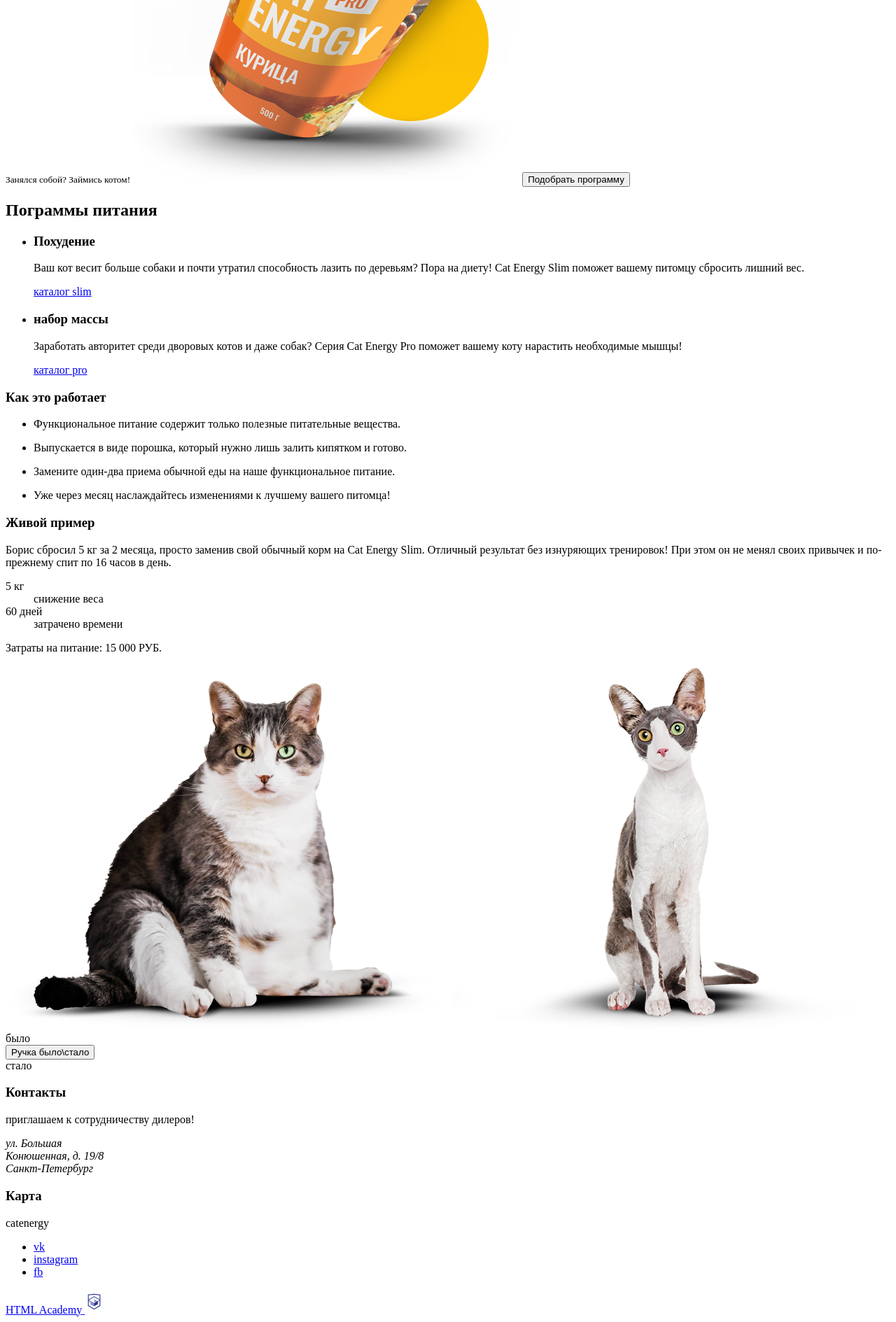
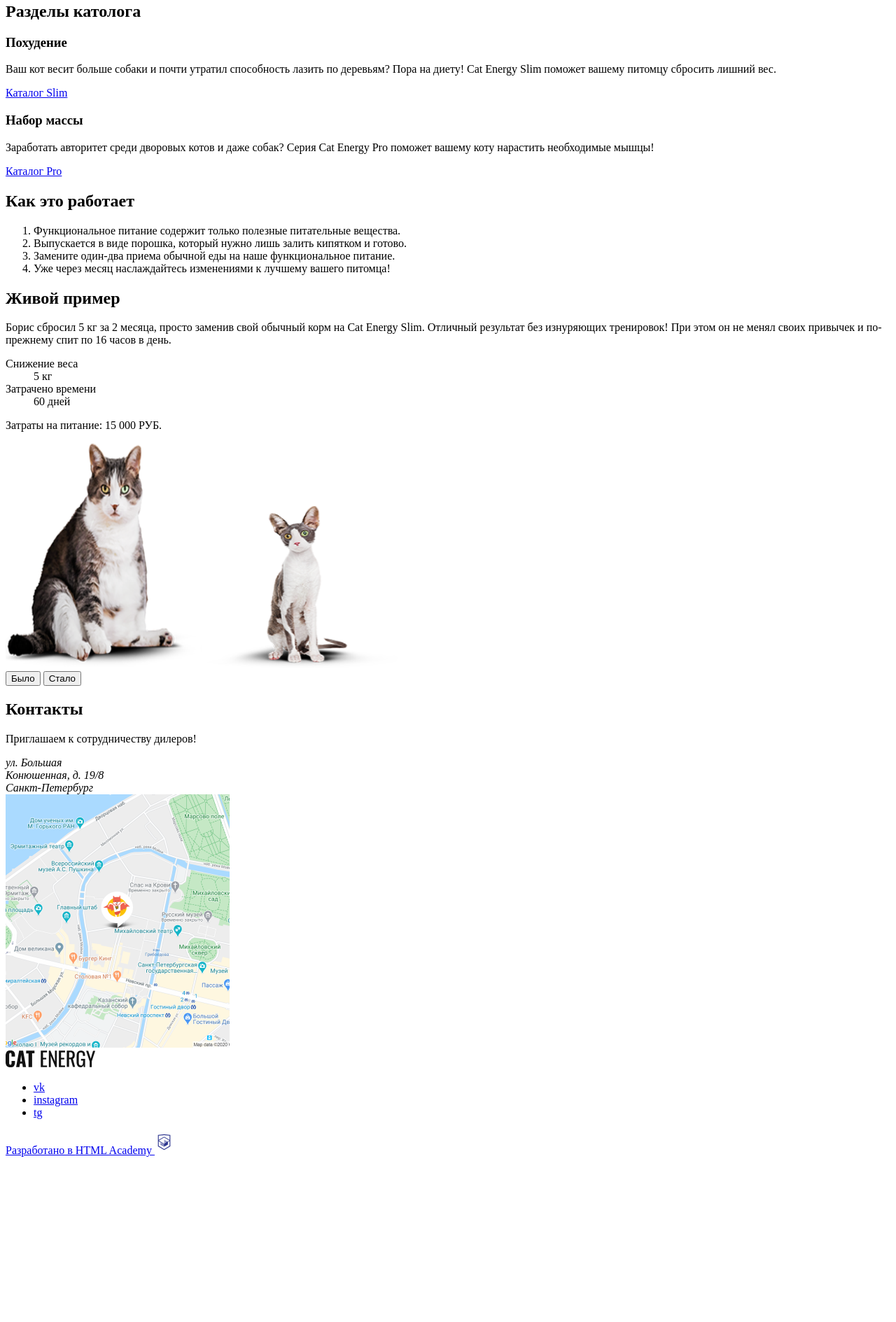
Before and after one commit to Androden/cat-enegy, a website: page source/index.html in a window 1280 px wide. Shown: the part 508-2397 px from the top of the page at 70% size. After the commit the page ends 2169 px from the top, so only its background shows below. Drawn offline with Linux system fonts and the light colour scheme.

Commit message:
layout-academy-(edit)

```diff
--- a/source/index.html
+++ b/source/index.html
@@ -6,143 +6,136 @@
   </head>
   <body class="page__body">
 
-    <header class="page__header">
-      <div class="header__logo">
-        <img class="logo__img--mobile logo__img--tablet logo__img--desktop" src="img/logo/logo-desktop.svg" alt="Логотип" width="60" height="50">
-        <p class="logo__slogan"><span class="logo__slogan--bold">cat</span>energy</p>
-      </div>
-      <nav class="main__nav">
-        <ul class="nav__list">
-          <li class="nav__item">
-            <a href="#" class="nav__link nav__item--active">Главная</a>
+    <header class="page__header page-header">
+
+      <nav class="page-header__nav">
+
+        <a class="logo page-header__logo">
+          <img class="logo__image" src="img/logo/logo-image.svg" alt="Cat Energy" width="34" height="38">
+          <img class="logo__sign" src="img/logo/logo-sign.svg" alt="" width="101" height="19">
+        </a>
+
+        <button class="page-header__toggler" type="button">
+          <span class="visually-hidden">Открыть меню</span>
+        </button>
+
+        <ul class="page-header__menu site-menu">
+          <li class="site-menu__item site-menu__item--active">
+            <a class="site-menu__link">Главная</a>
           </li>
-          <li class="nav__item">
-            <a href="catalog.html" class="nav__link">Каталог продукции</a>
+          <li class="site-menu__item">
+            <a href="./catalog.html" class="site-menu__link">Каталог продукции</a>
           </li>
-          <li class="nav__item">
-            <a href="form.html" class="nav__link">Подбор программы</a>
+          <li class="site-menu__item">
+            <a href="./form.html" class="site-menu__link">Подбор программы</a>
           </li>
         </ul>
+
       </nav>
-      <button class="main__button-toggle" type="button"><span class="visually-hidden">Открыть меню</span></button>
+
     </header>
 
-    <main class="page__main">
+    <main class="page__main page-main">
 
-      <section class="promo">
+      <header class="page-main__header promo">
         <h1 class="promo__title">Функциональное питание для котов</h1>
-        <small class="promo__slogan">Занялся собой? Займись котом!</small>
-        <img class="promo__img" src="img/content/promo-img.png" alt="Кошачий бич-пакет">
-        <button class="button promo__button" type="button">Подобрать программу</button>
+        <p class="promo__text">Занялся собой? Займись котом!</p>
+        <img class="promo__img" src="img/content/promo-img.png" alt="Банка куриного корма Cat Energy Pro на 500 грамм" width="280" height="270">
+        <a class="button promo__button" href="./form.html">Подобрать программу</a>
+      </header>
+
+      <section class="page__main__section catalog-section">
+        <h2 class="visually-hidden">Разделы католога</h2>
+
+        <article class="catalog-section__item">
+          <h3 class="catalog-section__title">Похудение</h3>
+          <p class="catalog-section__text">Ваш кот весит больше собаки и почти утратил способность лазить по деревьям? Пора на диету! Cat Energy Slim поможет вашему питомцу сбросить лишний вес.</p>
+          <a class="catalog-section__link" href="#">Каталог Slim</a>
+        </article>
+        <article class="catalog-section__item">
+          <h3 class="catalog-section__title">Набор массы</h3>
+          <p class="catalog-section__text">Заработать авторитет среди дворовых котов и даже собак? Серия Cat Energy Pro поможет вашему коту нарастить необходимые мышцы!</p>
+          <a class="catalog-section__link" href="#">Каталог Pro</a>
+        </article>
       </section>
 
-      <section class="advantages">
-        <h2 class="visually-hidden">Пограммы питания</h2>
-        <ul class="advantages__list">
-          <li class="advantages__item">
-            <div class="advantages__icon advantages__icon--slim"></div>
-            <h3 class="advantages__title">Похудение</h3>
-            <p class="advantages__description">Ваш кот весит больше собаки и почти утратил способность лазить по деревьям? Пора на диету! Cat Energy Slim поможет вашему питомцу сбросить лишний вес.</p>
-            <a class="advantages__link" href="#">каталог slim</a>
+      <section class="page__main__section process">
+        <h2 class="page-main__title">Как это работает</h2>
+
+        <ol class="process__list">
+          <li class="process__item process__item--leaf">
+            Функциональное питание содержит только полезные питательные вещества.
           </li>
-          <li class="advantages__item">
-            <div class="advantages__icon advantages__icon--pro"></div>
-            <h3 class="advantages__title">набор массы</h3>
-            <p class="advantages__description">Заработать авторитет среди дворовых котов и даже собак? Серия Cat Energy Pro поможет вашему коту нарастить необходимые мышцы!</p>
-            <a class="advantages__link" href="#">каталог pro</a>
+          <li class="process__item process__item--tub">
+            Выпускается в виде порошка, который нужно лишь залить кипятком и готово.
           </li>
-        </ul>
+          <li class="process__item process__item--eat">
+            Замените один-два приема обычной еды на наше функциональное питание.
+          </li>
+          <li class="process__item process__item--alarm">
+            Уже через месяц наслаждайтесь изменениями к лучшему вашего питомца!
+          </li>
+        </ol>
       </section>
 
-      <section class="features">
-        <h3 class="features__title">Как это работает</h3>
-        <ul class="features__list">
-          <li class="features__item">
-            <div class="features__icon features__icon--leaf"></div>
-            <p class="features__description">Функциональное питание содержит только полезные питательные вещества.</p>
-          </li>
-          <li class="features__item">
-            <div class="features__icon features__icon--tub"></div>
-            <p class="features__description">Выпускается в виде порошка, который нужно лишь залить кипятком и готово.</p>
-          </li>
-          <li class="features__item">
-            <div class="features__icon features__icon--eat"></div>
-            <p class="features__description">Замените один-два приема обычной еды на наше функциональное питание.</p>
-          </li>
-          <li class="features__item">
-            <div class="features__icon features__icon--alarm"></div>
-            <p class="features__description">Уже через месяц наслаждайтесь изменениями к лучшему вашего питомца!</p>
-          </li>
-        </ul>
-      </section>
-
-      <section class="live-example">
-        <div class="stats">
-          <h3 class="live-example__title">Живой пример</h3>
+      <section class="page__main__section live-example">
+        <h2 class="page-main__title">Живой пример</h2>
         <p class="live-example__text">
           Борис сбросил 5 кг за 2 месяца, просто заменив свой обычный корм на Cat Energy Slim. Отличный результат без изнуряющих тренировок! При этом он не менял своих привычек и по-прежнему спит по 16 часов в день.
         </p>
+
         <dl class="stats__list">
-            <div class="stats__item">
-              <dt class="stats__value">5 кг</dt>
-              <dd class="stats__description">снижение веса</dd>
+          <dt class="stats__title">Снижение веса</dt>
+          <dd class="stats__value">5 кг</dd>
+          <dt class="stats__title">Затрачено времени</dt>
+          <dd class="stats__value">60 дней</dd>
+        </dl>
+
+        <p class="live-example__spending">Затраты на питание: 15 000 РУБ.</p>
+
+        <div class="example__picture">
+          <img class="example__img" src="./img/content/before-mobile.png" alt="Кот до употребления корма: выглядит ленивым, толстым и страшным" width="280" height="322">
+          <img class="example__img" src="./img/content/after-mobile.png" alt="Кот после употребления корма: выглядит молодым, худым и бодрым" width="280" height="232">
         </div>
-            <div class="stats__item">
-              <dt class="stats__value">60 дней</dt>
-              <dd class="stats__description">затрачено времени</dd>
+
+        <div class="live-example__switcher switcher">
+          <button class="switcher-button" type="button">Было</button>
+          <button class="switcher-button" type="button">Стало</button>
         </div>
-          </dl>
-          <p class="live-example__price">Затраты на питание: 15 000 РУБ. </p>
-        </div>
-        <div class="range">
-          <div class="range__picture">
-            <img class="range__img range__img--fat" src="img/content/cat-fat.png" alt="Толстый кот" width="677" height="520">
-            <img class="range__img range__img--skinny" src="img/content/cat-skinny.png" alt="Толстый кот" width="545" height="520">
-          </div>
-          <div class="range__slider">
-            <span class="range__slider-text">было</span>
-            <div class="range__slider-bar">
-              <button class="range__slider-button" type="button"><span class="visually-hidden">Ручка было\стало</span></button>
-            </div>
-            <span class="range__slider-text">стало</span>
-          </div>
-        </div>
+
       </section>
 
-      <section class="contacts">
-        <h3 class="contacts__title">Контакты</h3>
-        <p class="contacts__slogan">приглашаем к сотрудничеству дилеров!</p>
-        <address class="contacts__address">
-          ул. Большая <br> Конюшенная, д. 19/8 <br>Санкт-Петербург
-        </address>
-      </section>
+      <footer class="page-main__footer contacts">
+        <h2 class="visually-hidden">Контакты</h2>
 
-      <section class="map">
-        <h3 class="map__title">Карта</h3>
-      </section>
+        <p class="contacts__title">Приглашаем к сотрудничеству дилеров!</p>
+        <address class="contacts__address">ул. Большая <br> Конюшенная, д. 19/8 <br>Санкт-Петербург</address>
+
+        <img class="contacts__map" src="./img/content/map.png" alt="Карта к нашему офису" width="320" height="362">
+      </footer>
     </main>
 
-    <footer class="page__footer">
-      <div class="footer__logo"><span>cat</span>energy</div>
-      <div class="social">
-        <ul class="social__list">
+    <footer class="page__footer"></footer>
+      <a class="page__footer__logo logo">
+        <img class="logo__img" src="./img/logo/logo-footer.svg" alt="Cat Energy" width="128" height="24">
+      </a>
+
+      <ul class="page__footer__social social">
         <li class="social__item">
-            <a href="#" class="social__link social__link--vk">vk</a>
+          <a class="social__link social__link--vk" href="#" >vk</a>
         </li>
         <li class="social__item">
-            <a href="#" class="social__link social__link--inst">instagram</a>
+          <a class="social__link social__link--inst" href="#" >instagram</a>
         </li>
         <li class="social__item">
-            <a href="#" class="social__link social__link--fb">fb</a>
+          <a class="social__link social__link--tg" href="#" >tg</a>
         </li>
       </ul>
-      </div>
-      <div class="footer__copy">
-        <a href="#" class="footer__copy-link">
-          <span class="copy-link__text">HTML Academy</span>
-          <img class="copy-link__logo" src="img/htmlacademy.svg" alt="HTML Academy" width="27" height="34">
+
+      <a class="page__footer__developer developer" href="#">
+        <span class="visually-hidden">Разработано в </span>HTML Academy
+        <img class="developer__img" src="img/htmlacademy.svg" alt="HTML Academy" width="27" height="34" aria-hidden="true">
       </a>
-      </div>
     </footer>
   </body>
 </html>
```
Also changed, not shown: source/img/content/after-mobile.png (added), source/img/content/before-mobile.png (added), source/img/content/map.png (added), source/img/logo/logo-footer.svg (added). Lines whose indentation alone changed are shown as unchanged.
